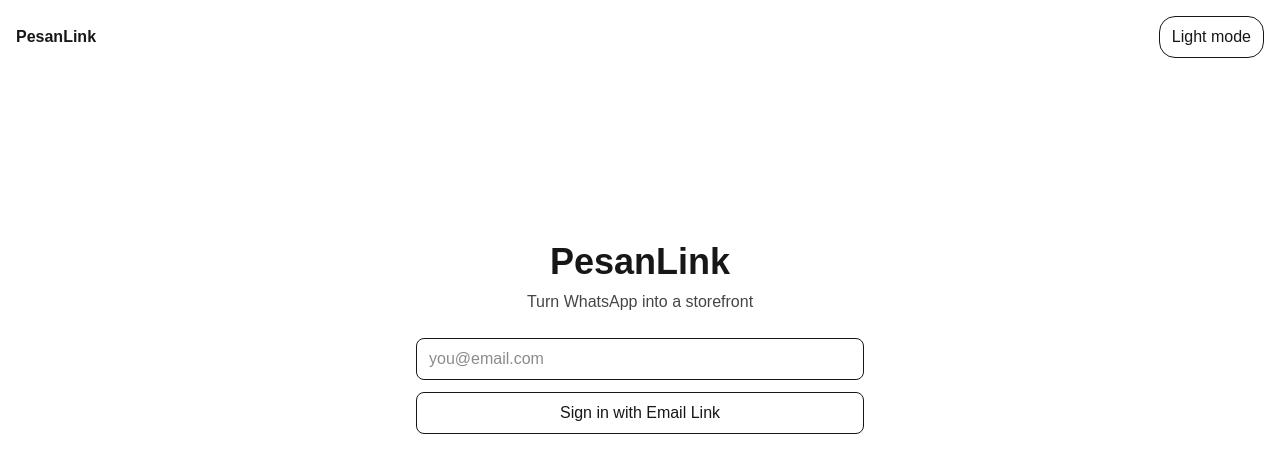
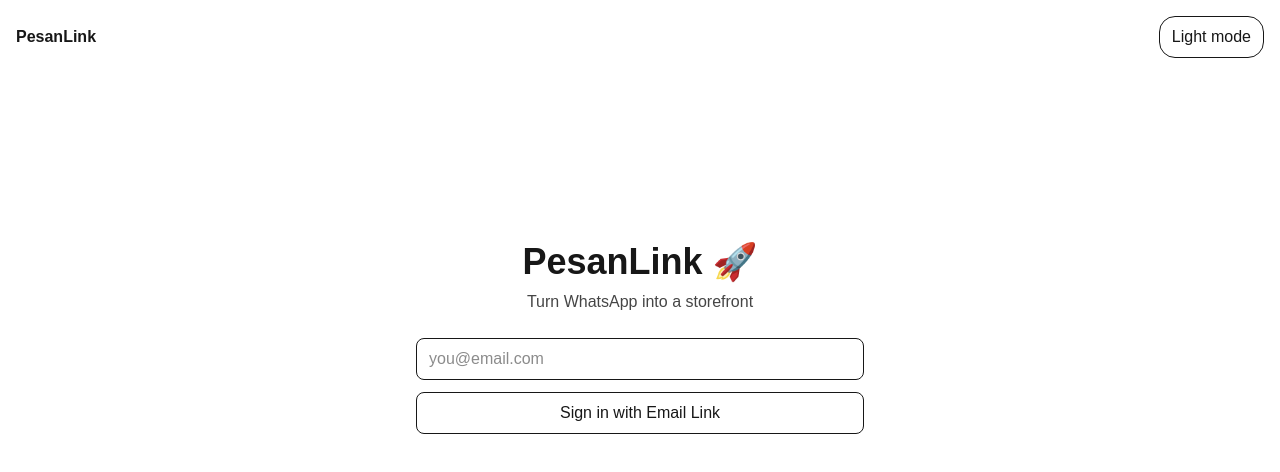
Before and after one commit to raziftasir/pesanlink, a Next.js app: page / in a window 1280 px wide. Shown: the top 472 px of the page. Built offline with nearby package versions, Linux system fonts and the light colour scheme.

Commit message:
test: bump UI to force Vercel redeploy

```diff
--- a/src/app/page.tsx
+++ b/src/app/page.tsx
@@ -30,7 +30,7 @@
   return (
     <div className="min-h-[60vh] grid place-items-center text-center">
       <div className="max-w-md w-full">
-        <h1 className="text-4xl font-bold mb-2">PesanLink</h1>
+        <h1 className="text-4xl font-bold mb-2">PesanLink 🚀</h1>
         <p className="opacity-80 mb-6">Turn WhatsApp into a storefront</p>
 
         <form onSubmit={onSignIn} className="space-y-3">
```
